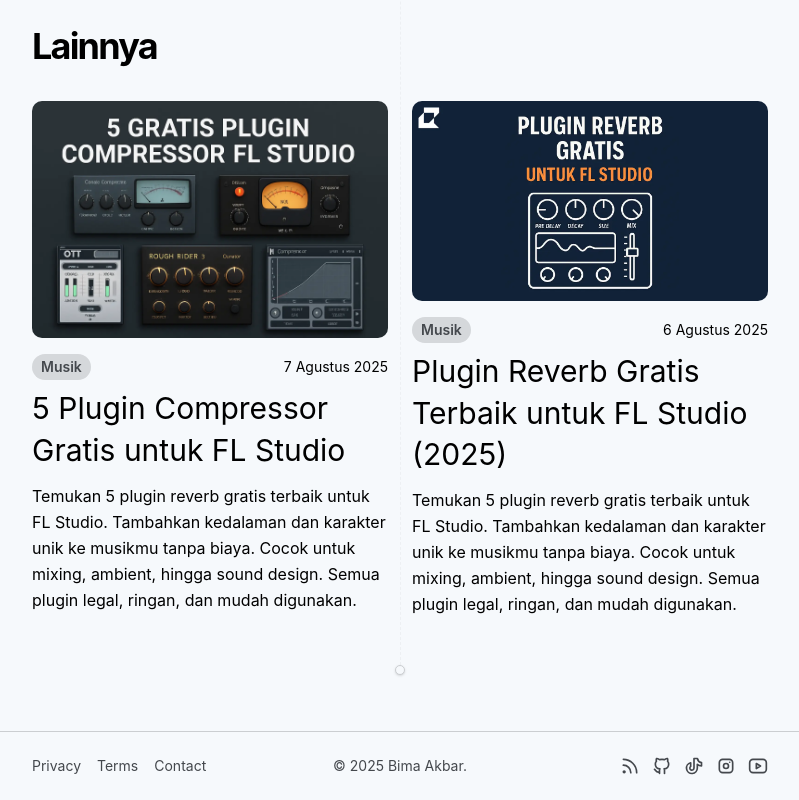
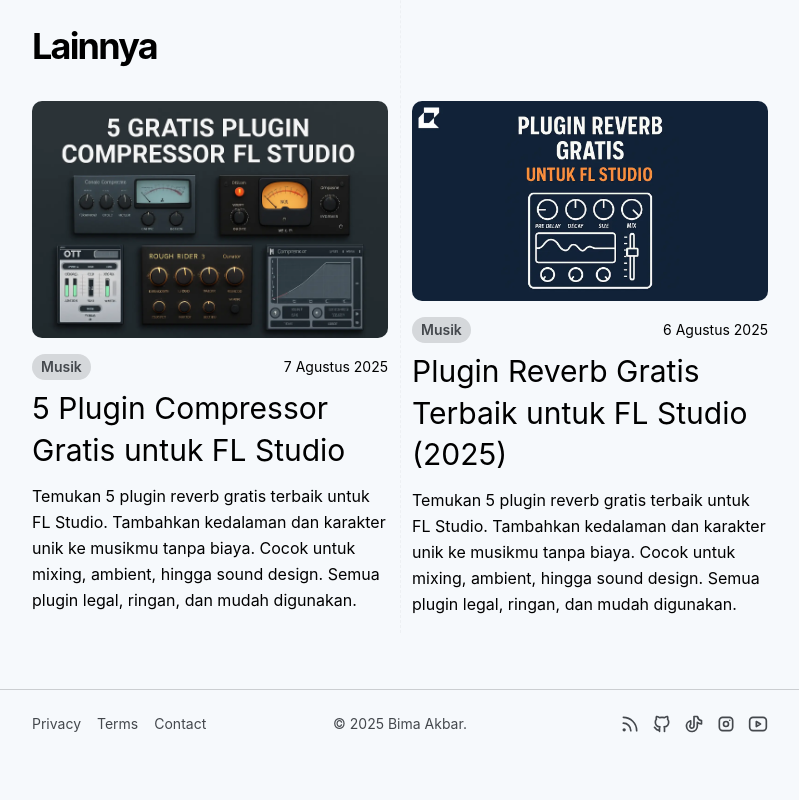
Before and after one commit to c0desk1/bimaakbar-web, a Next.js app: page / in a window 1280 px wide. Shown: the part 1167-1967 px from the top of the page, without its empty margins (240-1039 px from the left). After the commit the page ends 1925 px from the top, so only its background shows below. Built offline with nearby package versions, Linux system fonts and the light colour scheme.

Commit message:
Update PostList.tsx

```diff
--- a/src/components/PostList.tsx
+++ b/src/components/PostList.tsx
@@ -7,7 +7,6 @@ import CardSkeleton from "@/components/ui/CardSkeleton"
 import Link from "next/link"
 import { PostMeta } from "@/types"
 import { Button } from "./ui/Buttons"
-import AdBox from "./ui/AdBox"
 
 type Props = {
     posts: PostMeta[];
@@ -38,12 +37,6 @@ type Props = {
           <Card key={post.slug} {...post} />
         ))}
       </div>
-      <div className="w-full hidden md:block">
-        <AdBox
-          scriptSrc="//pl27383165.profitableratecpm.com/95de12b00fe17cd9b5845ff88f120760/invoke.js"
-          containerId="container-95de12b00fe17cd9b5845ff88f120760"
-        />
-      </div>
       {visibleCount < Math.min(posts.length, maxPosts) && (
         <div className="flex justify-center mb-8">
           <Button
@@ -56,11 +49,11 @@ type Props = {
 
       {posts.length > maxPosts && (
         <div className="flex justify-center">
-            <Button variant="outline">
-                <Link href="/blog">
-                    Lihat Semua Artikel
-                </Link>
-            </Button>
+          <Button variant="outline">
+            <Link href="/blog">
+              Lihat Semua Artikel
+            </Link>
+          </Button>
         </div>
       )}
     </>
```
